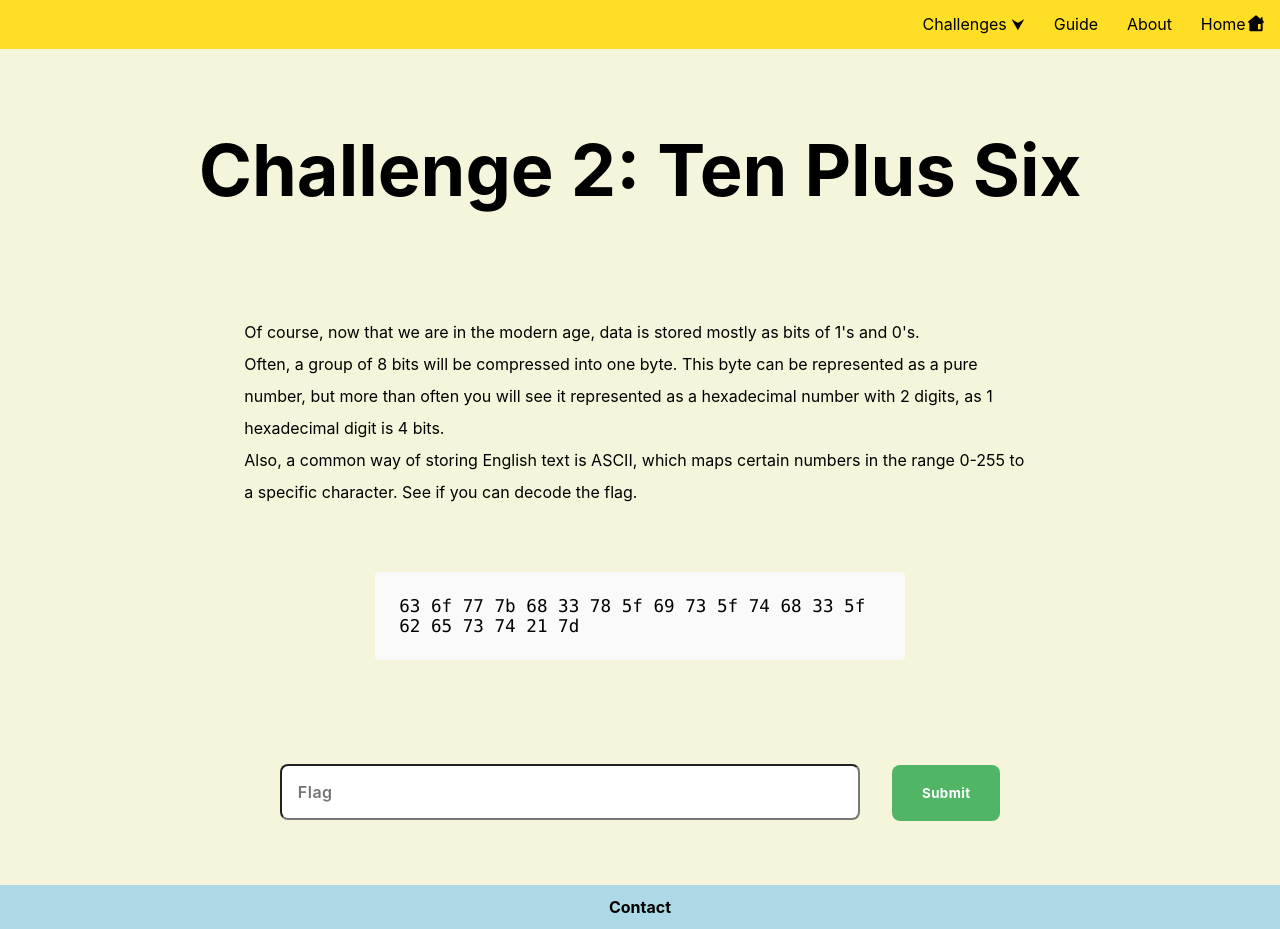
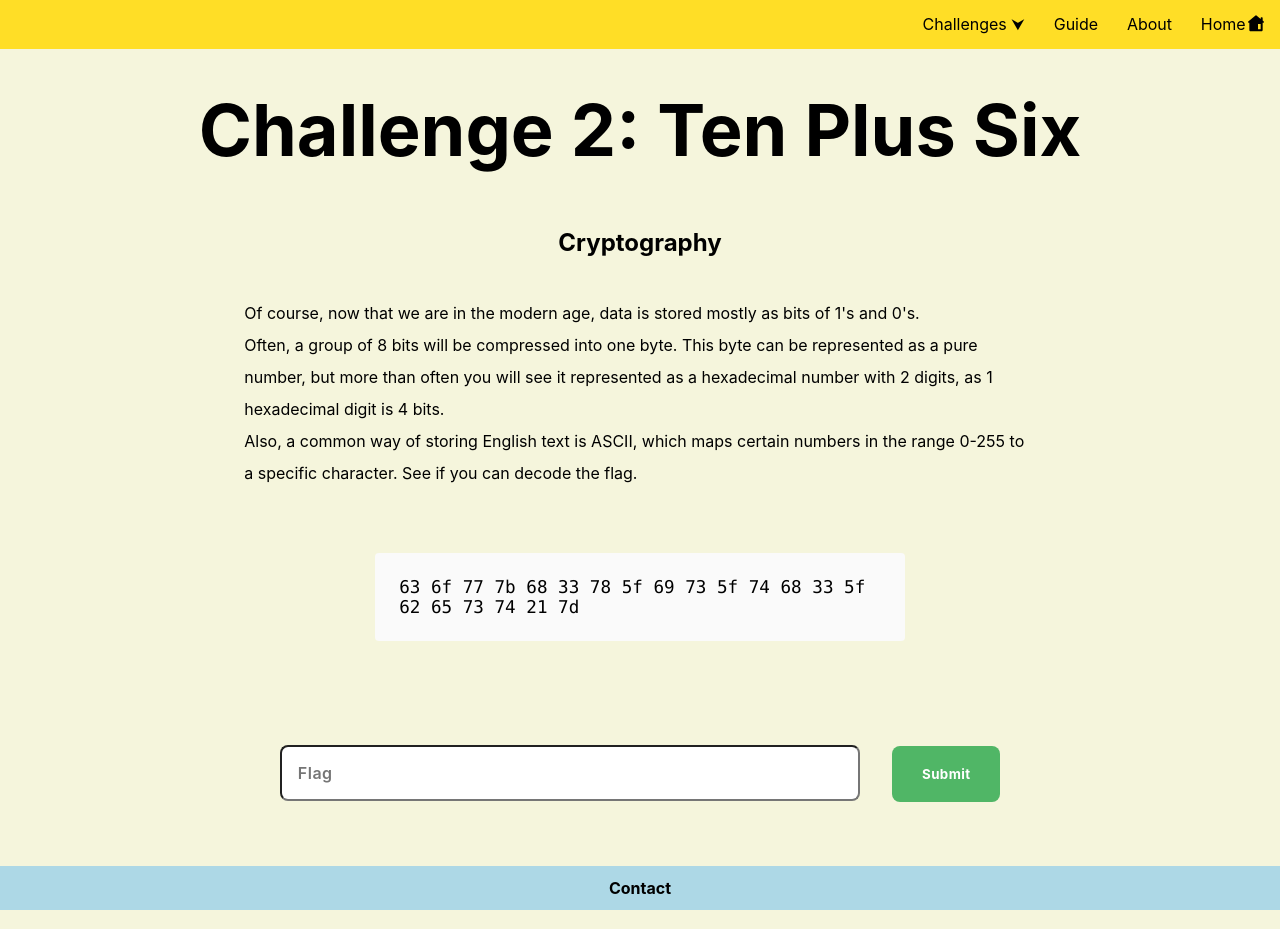
Before and after one commit to alexgeethob/cycow-weekly, a Next.js app: page /challenges/chal2 in a window 1280 px wide. Built offline with nearby package versions, Linux system fonts and the light colour scheme; no server answers; the database is empty.

Commit message:
making flag verification nicer

```diff
--- a/components/chal_components.jsx
+++ b/components/chal_components.jsx
@@ -1,15 +1,13 @@
 //For actual challenges
 import React from "react";
+import ReactCanvasConfetti from "react-canvas-confetti";
 import styles from "/styles/Chal.module.css";
-
-
-
 
 export class FlagForm extends React.Component {
   constructor(props) {
     super(props);
-      this.state = { value:"" };
-      this.correct=props.correct;
+    this.state = { value: "", isSubmitted: false };
+    this.correct = props.correct;
     this.handleChange = this.handleChange.bind(this);
     this.handleSubmit = this.handleSubmit.bind(this);
   }
@@ -19,21 +17,23 @@ export class FlagForm extends React.Component {
   }
 
   handleSubmit(event) {
+    this.setState({ isSubmitted: true });
     event.preventDefault();
     alert("Flag Submission still WIP, please excuse any bugs");
-      if(this.state.value.toLowerCase().trim() === this.correct){
+    if (this.state.value.toLowerCase().trim() === this.correct) {
       alert("Correct!");
       //console.log("correct", this.state.value);
-      }
-      else{
+    } else {
       alert("Try Again.");
       //console.log("wrong", this.state.value, this.correct);
     }
+    this.setState({ isSubmitted: false });
   }
-
+//{this.state.isSubmitted && <ReactCanvasConfetti></ReactCanvasConfetti>}
   render() {
     return (
-        <form onSubmit={this.handleSubmit} className={styles.form} >
+      <div>
+        <form onSubmit={this.handleSubmit} className={styles.form}>
           <label>
             <input
               type="text"
@@ -43,8 +43,12 @@ export class FlagForm extends React.Component {
               placeholder="Flag"
             />
           </label>
-          <button type="submit" className={styles.submit}>Submit</button>
+          <button type="submit" className={styles.submit}>
+            Submit
+          </button>
         </form>
+
+      </div>
     );
   }
 }
--- a/package.json
+++ b/package.json
@@ -12,6 +12,7 @@
     "firebase": "^9.6.1",
     "next": "^12.0.4",
     "react": "^17.0.2",
+    "react-canvas-confetti": "^1.2.1",
     "react-dom": "^17.0.2",
     "react-firebase-hooks": "^4.0.1"
   },
--- a/pages/challenges/chal1.js
+++ b/pages/challenges/chal1.js
@@ -27,6 +27,7 @@ export default function Chal1(props) {
       <main className={styles.main}>
         <Nav></Nav>
         <h1 className={styles.title}>Challenge 1: Dots and Dashes</h1>
+        <h2 className={styles.category}>Cryptography</h2>
         <p className={styles.body}>
           Even back before computers existed, information was still being
           encrypted and decrypted.
--- a/pages/challenges/chal2.js
+++ b/pages/challenges/chal2.js
@@ -27,6 +27,7 @@ export default function Chal1(props) {
       <main className={styles.main}>
         <Nav></Nav>
         <h1 className={styles.title}>Challenge 2: Ten Plus Six</h1>
+        <h2 className={styles.category}>Cryptography</h2>
         <p className={styles.body}>
           Of course, now that we are in the modern age, data is stored mostly as
           bits of 1&apos;s and 0&apos;s.
--- a/pages/challenges/chal3.js
+++ b/pages/challenges/chal3.js
@@ -27,6 +27,7 @@ export default function Chal1(props) {
       <main className={styles.main}>
         <Nav></Nav>
         <h1 className={styles.title}>Challenge 3: Stripped Suffix</h1>
+        <h2 className={styles.category}>Forensics</h2>
         <p className={styles.body}>
           Almost all of the time, data is stored on computers as files, which
           are seperated and maintained by the computer&apos;s operating system.
--- a/styles/Chal.module.css
+++ b/styles/Chal.module.css
@@ -12,7 +12,7 @@
 }
 
 .title {
-  margin: 4rem;
+  margin: 1.5rem;
   padding: 1rem;
   line-height: 1.15;
   color: black;
@@ -30,6 +30,11 @@
 .title:hover {
   background-size: 100% 100%;
   color: transparent;
+}
+
+.category{
+  margin: 1rem;
+
 }
 
 .body {
```
Also changed, not shown: 1 other file (tests, documents, lock files or other folders). Lines whose indentation alone changed are shown as unchanged.
